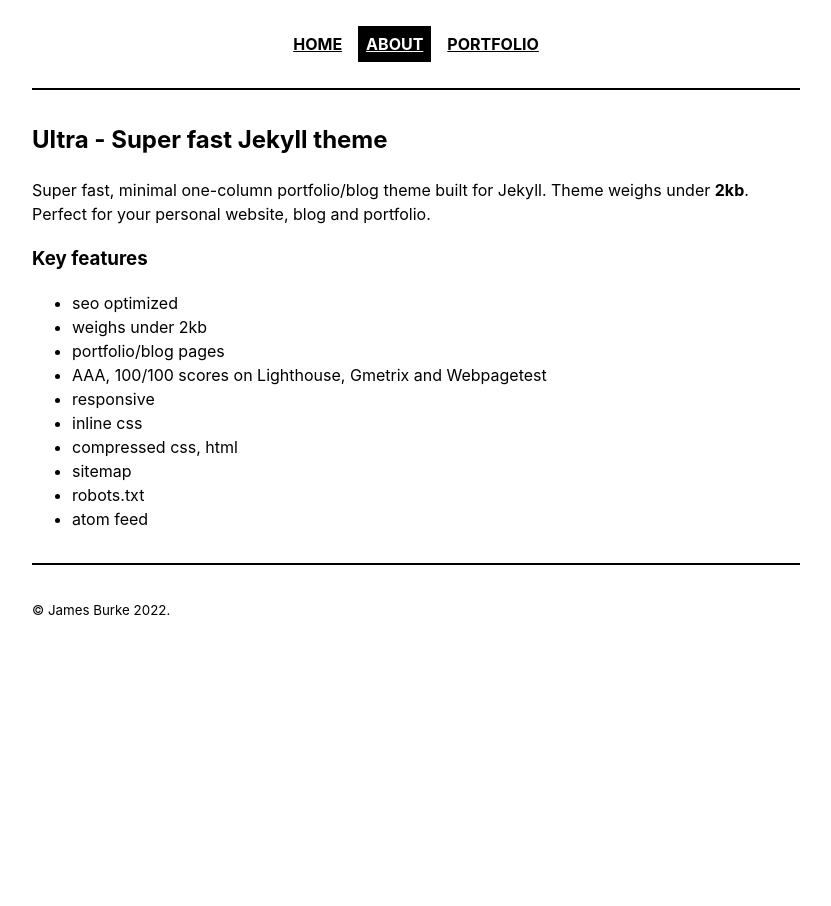
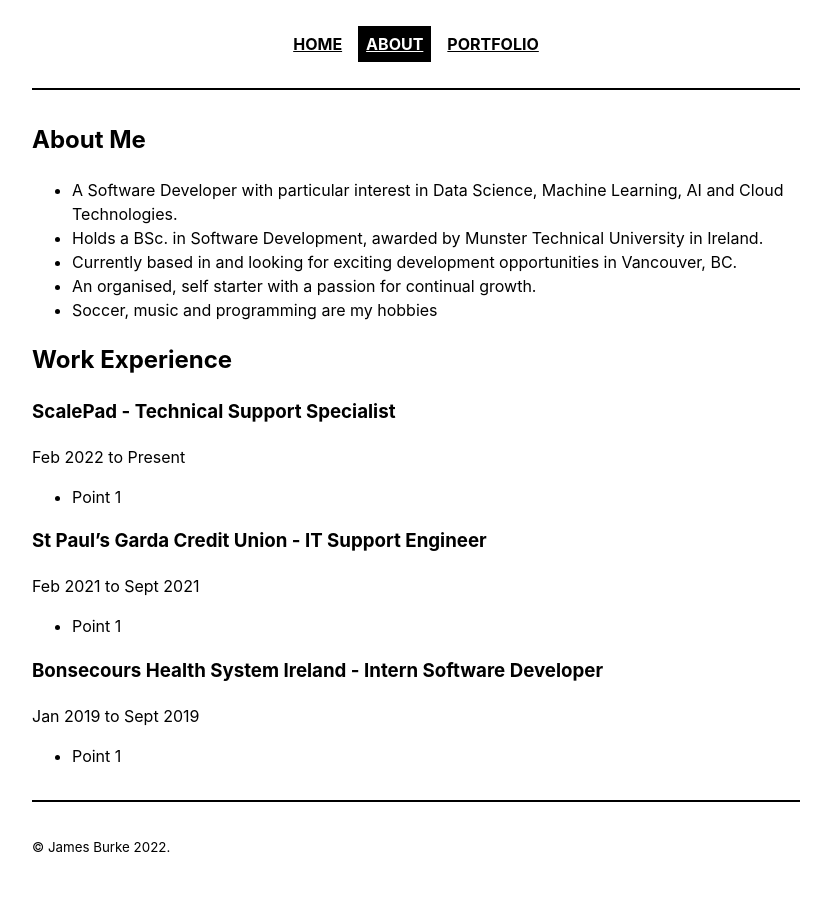
Before and after one commit to jburke234/jburke234.github.io, a Jekyll site: the page built from _pages/about.md, in a window 1280 px wide. Shown: the whole page, without its empty margins (224-1055 px from the left). Built offline with Jekyll 4.4.1, drawn with Linux system fonts in a browser that asks for light colours.

Commit message:
updated about

```diff
--- a/_pages/about.md
+++ b/_pages/about.md
@@ -3,19 +3,30 @@
 title: About
 ---
 
-## Ultra - Super fast Jekyll theme
+## About Me
 
-Super fast, minimal one-column portfolio/blog theme built for Jekyll. Theme weighs under <strong>2kb</strong>. Perfect for your personal website, blog and portfolio.
+- A Software Developer with particular interest in Data Science, Machine Learning, AI and Cloud Technologies.
+- Holds a BSc. in Software Development, awarded by Munster Technical University in Ireland.
+- Currently based in and looking for exciting development opportunities in Vancouver, BC.
+- An organised, self starter with a passion for continual growth.
+- Soccer, music and programming are my hobbies
 
-### Key features
+## Work Experience
 
-- seo optimized
-- weighs under 2kb
-- portfolio/blog pages
-- AAA, 100/100 scores on Lighthouse, Gmetrix and Webpagetest
-- responsive
-- inline css
-- compressed css, html
-- sitemap
-- robots.txt
-- atom feed
+### ScalePad - Technical Support Specialist
+
+Feb 2022 to Present
+
+- Point 1
+
+### St Paul's Garda Credit Union - IT Support Engineer
+
+Feb 2021 to Sept 2021
+
+- Point 1
+
+### Bonsecours Health System Ireland - Intern Software Developer
+
+Jan 2019 to Sept 2019
+
+- Point 1
```
